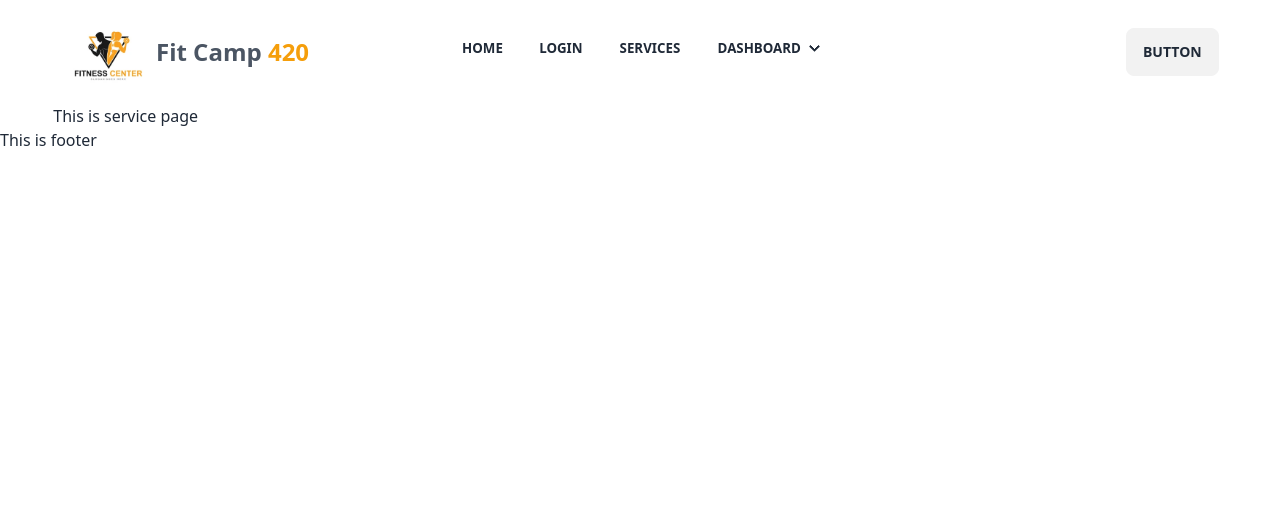
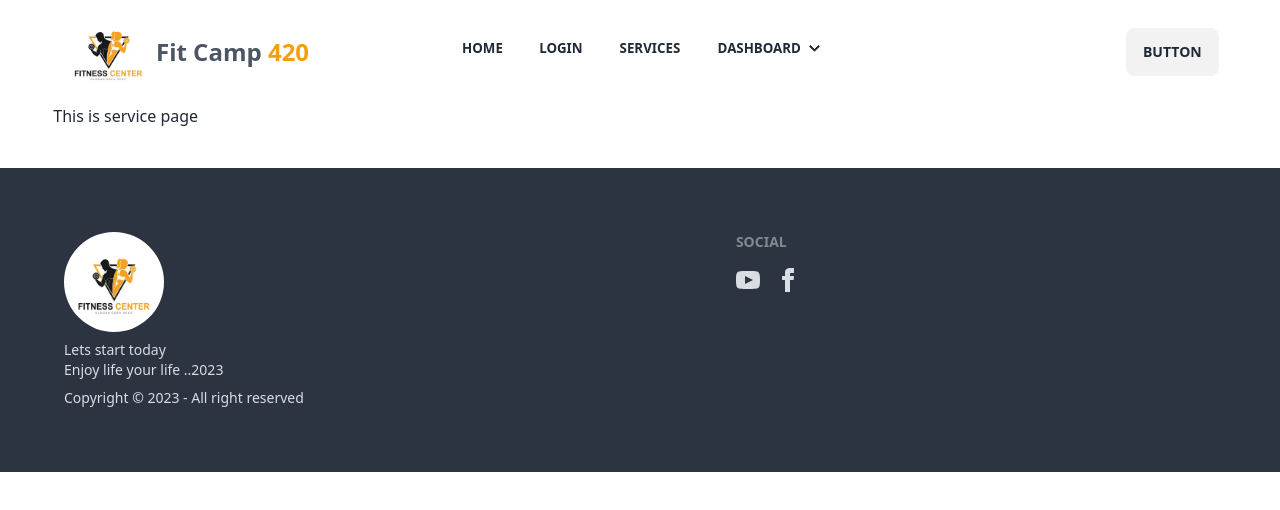
Before and after one commit to ranamiah221/career-maker-fitness-by-rana, a React (Vite) app: page /services in a window 1280 px wide. Shown: the top 510 px of the page. Built offline with nearby package versions, Linux system fonts and the light colour scheme; no server answers.

Commit message:
added services card and footer section

```diff
--- a/src/Controller/Routes/Routes.jsx
+++ b/src/Controller/Routes/Routes.jsx
@@ -4,6 +4,7 @@ import Home from "../../layout/Home/Home";
 import Login from "../../layout/Login/Login";
 import Services from "../../layout/Services/Services";
 import Register from "../../layout/Register/Register";
+import ServicesDetails from "../../component/ServicesDetails/ServicesDetails";
 
 const router = createBrowserRouter([
     {
@@ -25,7 +26,13 @@ const router = createBrowserRouter([
         {
           path:'/services',
           element:<Services></Services>
+        },
+        {
+          path:'/services/:id',
+          element:<ServicesDetails></ServicesDetails>,
+          loader: ({params})=> fetch(`http://localhost:5000/services/${params.id}`)
         }
+
       ]
     },
   ]);
--- a/src/Shared/Footer/Footer.jsx
+++ b/src/Shared/Footer/Footer.jsx
@@ -1,8 +1,22 @@
-
+import logo from '../../assets/fitLogo1.png';
 const Footer = () => {
     return (
-        <div>
-            <h1>This is footer</h1>
+        <div className="mt-10 mb-10">
+            <footer className="footer p-16 bg-neutral text-neutral-content">
+  <aside>
+   <img className='w-[100px] h-[100px] rounded-full' src={logo} alt="" />
+    <p>Lets start today<br/>Enjoy life your life ..2023</p>
+    <p>Copyright © 2023 - All right reserved</p>
+  </aside>
+  <nav>
+    <header className="footer-title">Social</header>
+    <div className="grid grid-flow-col gap-4">
+
+      <a href="https://www.youtube.com/" target="blank"><svg xmlns="http://www.w3.org/2000/svg" width="24" height="24" viewBox="0 0 24 24" className="fill-current"><path d="M19.615 3.184c-3.604-.246-11.631-.245-15.23 0-3.897.266-4.356 2.62-4.385 8.816.029 6.185.484 8.549 4.385 8.816 3.6.245 11.626.246 15.23 0 3.897-.266 4.356-2.62 4.385-8.816-.029-6.185-.484-8.549-4.385-8.816zm-10.615 12.816v-8l8 3.993-8 4.007z"></path></svg></a>
+      <a href="https://www.facebook.com/"target="blank"><svg xmlns="http://www.w3.org/2000/svg" width="24" height="24" viewBox="0 0 24 24" className="fill-current"><path d="M9 8h-3v4h3v12h5v-12h3.642l.358-4h-4v-1.667c0-.955.192-1.333 1.115-1.333h2.885v-5h-3.808c-3.596 0-5.192 1.583-5.192 4.615v3.385z"></path></svg></a>
+    </div>
+  </nav>
+</footer>
         </div>
     );
 };
--- /dev/null
+++ b/src/component/ServicesDetails/ServicesDetails.jsx
@@ -0,0 +1,11 @@
+
+
+const ServicesDetails = () => {
+    return (
+        <div>
+
+        </div>
+    );
+};
+
+export default ServicesDetails;
--- a/src/layout/Home/Home.jsx
+++ b/src/layout/Home/Home.jsx
@@ -1,10 +1,13 @@
 import Banner from "./Banner/Banner";
+import Services from "./Services/Services";
 
 
 const Home = () => {
     return (
         <div>
             <Banner></Banner>
+            <Services></Services>
+
         </div>
     );
 };
--- /dev/null
+++ b/src/layout/Home/Services/Service/Service.jsx
@@ -0,0 +1,37 @@
+import { Link } from "react-router-dom";
+
+
+const Service = ({service}) => {
+    const { _id, serviceImage, serviceName, serviceDescription, serviceProviderImage, serviceProviderName, servicePrice}= service;
+   const handleDetails = id =>{
+    console.log('clicked btn ',id);
+   }
+    return (
+        <div className="card w-full bg-base-100 shadow-xl">
+                 <div className="">
+                   <figure>
+                          <img className="rounded-lg h-[400px] w-full" src={serviceImage} alt="Shoes" />
+                    </figure>
+                </div>
+             <div className="card-body">
+                <h2 className="text-xl font-bold">{serviceName}</h2>
+              <p className="text-base font-medium text-gray-400">{serviceDescription}</p>
+              <p className="text-xl font-base">Price : {servicePrice}</p>
+          <div className=" flex justify-between items-center">
+            <div className="flex items-center gap-4">
+                <img className="rounded-full w-[100px] h-[100px]" src={serviceProviderImage} alt="" />
+                <div>
+                    <h2 className="text-xl font-bold text-gray-600">{serviceProviderName}</h2>
+                </div>
+            </div>
+            <Link to={`/services/${_id}`}>
+            <button className="btn btn-secondary">View Details</button>
+            </Link>
+
+          </div>
+        </div>
+      </div>
+    );
+};
+
+export default Service;
--- /dev/null
+++ b/src/layout/Home/Services/Services.jsx
@@ -0,0 +1,28 @@
+import { useEffect, useState } from "react";
+import Service from "./Service/Service";
+import { Link } from "react-router-dom";
+
+
+const Services = () => {
+    const [services, setServices]= useState([]);
+    useEffect(()=>{
+        fetch('http://localhost:5000/services')
+        .then(res=> res.json())
+        .then(data=> setServices(data))
+    },[])
+    return (
+        <div>
+            <h1 className="text-4xl font-bold text-center mt-10 mb-5 text-gray-600">Our Services</h1>
+            <div className="grid md:grid-cols-2 gap-5 grid-cols-1">
+                {
+                    services.map(service=><Service key={service._id} service={service}></Service>)
+                }
+            </div>
+            <div className="flex justify-center">
+            <Link to={'/services'}><button className="btn btn-secondary mt-5">Show all</button></Link>
+            </div>
+        </div>
+    );
+};
+
+export default Services;
--- a/src/layout/Login/Login.jsx
+++ b/src/layout/Login/Login.jsx
@@ -1,5 +1,5 @@
 import { Link } from "react-router-dom";
-import login from '../../assets/undraw_login_re_4vu2.svg'
+import loginImg from '../../assets/undraw_login_re_4vu2.svg';
 import { useContext } from "react";
 import { AuthContext } from "../../Providers/AuthProvider";
 
@@ -25,7 +25,7 @@ const Login = () => {
         <div className="hero min-h-screen bg-base-200">
   <div className="hero-content flex-col lg:flex-row-reverse">
     <div>
-        <img src={login} alt="" />
+        <img src={loginImg} alt="" />
     </div>
     <div className="card flex-shrink-0 w-full max-w-sm shadow-2xl bg-base-100">
         <h1 className="text-3xl font-bold underline text-center mt-6">Login now!</h1>
@@ -48,7 +48,7 @@ const Login = () => {
         <div className="form-control mt-6">
           <button className="btn btn-primary">Login</button>
         </div>
-        <p>You hava no account please <Link className="text-blue-500 text-xl font-bold" to={'/register'}>Register</Link> </p>
+        <p>You hava no account please !! <Link className="text-blue-500 text-xl font-bold" to={'/register'}>Register</Link> </p>
       </form>
     </div>
   </div>
```
